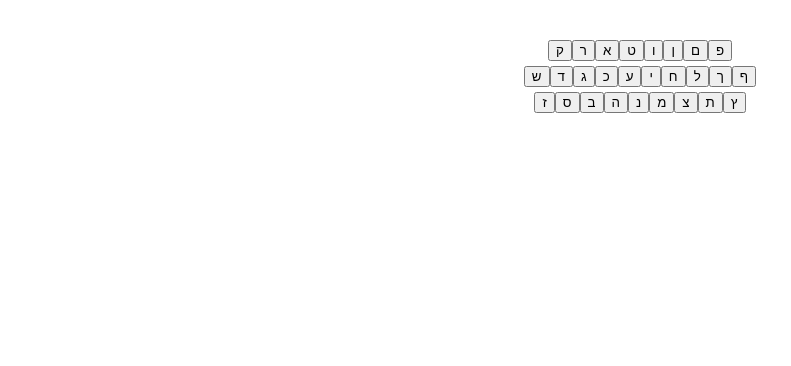
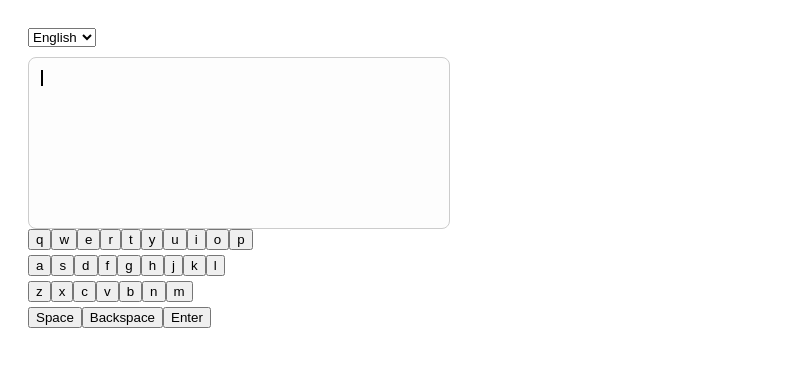
Before and after one commit to NechamaSanders/keyboard_project, a React (Vite) app: page / in a window 1280 px wide. Shown: the top 366 px of the page, without its empty margins (0-791 px from the left). Built offline with nearby package versions, Linux system fonts and the light colour scheme.

Commit message:
display text

```diff
--- a/src/components/App.jsx
+++ b/src/components/App.jsx
@@ -1,14 +1,50 @@
-import './App.css'
-import Keyboard from './Keyboard'
-function App() {
-  function handleKeyPress() {
+// import './App.css'
+// import Keyboard from './Keyboard'
+// function App() {
+//   function handleKeyPress() {
 
+//   }
+//   return (
+//     <>
+//       <Keyboard language="hebrew" onKeyPress={handleKeyPress} />
+//     </>
+//   )
+// }
+
+// export default App
+// App.jsx
+import { useState } from "react";
+import Keyboard from "./Keyboard";
+import TextDisplay from "./TextDisplay";
+
+export default function App() {
+  const [text, setText] = useState("");
+  const [language, setLanguage] = useState("english");
+
+  function handleKeyPress(key) {
+    if (key === "Backspace") {
+      setText((t) => t.replace(/[\s\S]$/u, ""));
+    } else if (key === "Enter") {
+      setText((t) => t + "\n");
+    } else if (key === "Space") {
+      setText((t) => t + " ");
+    } else {
+      setText((t) => t + key);
+    }
   }
   return (
-    <>
-      <Keyboard language="hebrew" onKeyPress={handleKeyPress} />
-    </>
-  )
+    <div style={{ padding: 20 }}>
+      <select
+        value={language}
+        onChange={(e) => setLanguage(e.target.value)}
+        style={{ marginBottom: 10 }}
+      >
+        <option value="english">English</option>
+        <option value="hebrew">Hebrew</option>
+        <option value="emojis">Emojis</option>
+      </select>
+      <TextDisplay text={text} language={language} />
+      <Keyboard language={language} onKeyPress={handleKeyPress} />
+    </div>
+  );
 }
-
-export default App
--- a/src/components/Keyboard.jsx
+++ b/src/components/Keyboard.jsx
@@ -6,12 +6,14 @@ export default function Keyboard({ language, onKeyPress }) {
         english: [
             ["q", "w", "e", "r", "t", "y", "u", "i", "o", "p"],
             ["a", "s", "d", "f", "g", "h", "j", "k", "l"],
-            ["z", "x", "c", "v", "b", "n", "m"]
+            ["z", "x", "c", "v", "b", "n", "m"],
+            ["Space", "Backspace", "Enter"]
         ],
         hebrew: [
             ["ק", "ר", "א", "ט", "ו", "ן", "ם", "פ"],
             ["ש", "ד", "ג", "כ", "ע", "י", "ח", "ל", "ך", "ף"],
-            ["ז", "ס", "ב", "ה", "נ", "מ", "צ", "ת", "ץ"]
+            ["ז", "ס", "ב", "ה", "נ", "מ", "צ", "ת", "ץ"],
+            ["Space", "Backspace", "Enter"]
         ],
         emojis: [
             ["😀", "😃", "😄", "😁", "😆", "😅", "😂", "🤣", "😊", "😇"],
@@ -22,7 +24,8 @@ export default function Keyboard({ language, onKeyPress }) {
             ["😵", "🤯", "🤠", "🥳", "😎", "🤓", "🧐", "😕", "😟", "🙁"],
             ["😮", "😯", "😲", "😳", "🥺", "😦", "😧", "😨", "😰", "😥"],
             ["😢", "😭", "😱", "😖", "😣", "😞", "😓", "😩", "😫", "😤"],
-            ["😡", "😠", "🤬", "🤡", "💀", "☠️", "👻", "👽", "🤖", "🎃"]
+            ["😡", "😠", "🤬", "🤡", "💀", "☠️", "👻", "👽", "🤖", "🎃"],
+            ["Space", "Backspace", "Enter"]
         ]
     }
 
--- /dev/null
+++ b/src/components/TextDisplay.css
@@ -0,0 +1,26 @@
+.text-display {
+    border: 1px solid #ccc;
+    min-height: 150px;
+    width: 400px;
+    padding: 10px;
+    background-color: #fdfdfd;
+    border-radius: 8px;
+    white-space: pre-wrap;
+    position: relative;
+}
+
+.cursor {
+    display: inline-block;
+    width: 2px;
+    height: 1em;
+    background-color: black;
+    margin-left: 2px;
+    animation: blink 1s steps(1) infinite;
+    vertical-align: bottom;
+}
+
+@keyframes blink {
+    50% {
+        opacity: 0;
+    }
+}
--- a/src/components/TextDisplay.jsx
+++ b/src/components/TextDisplay.jsx
@@ -0,0 +1,14 @@
+// TextDisplay.jsx
+import React from "react";
+import "./TextDisplay.css";
+export default function TextDisplay({ text, language }) {
+    const direction = (language === "hebrew")
+    return (
+        <div className="text-display" style={{
+            direction: direction ? "rtl" : "ltr",
+        }}>
+            {text}
+            <span className="cursor"></span>
+        </div>
+    );
+}
```
